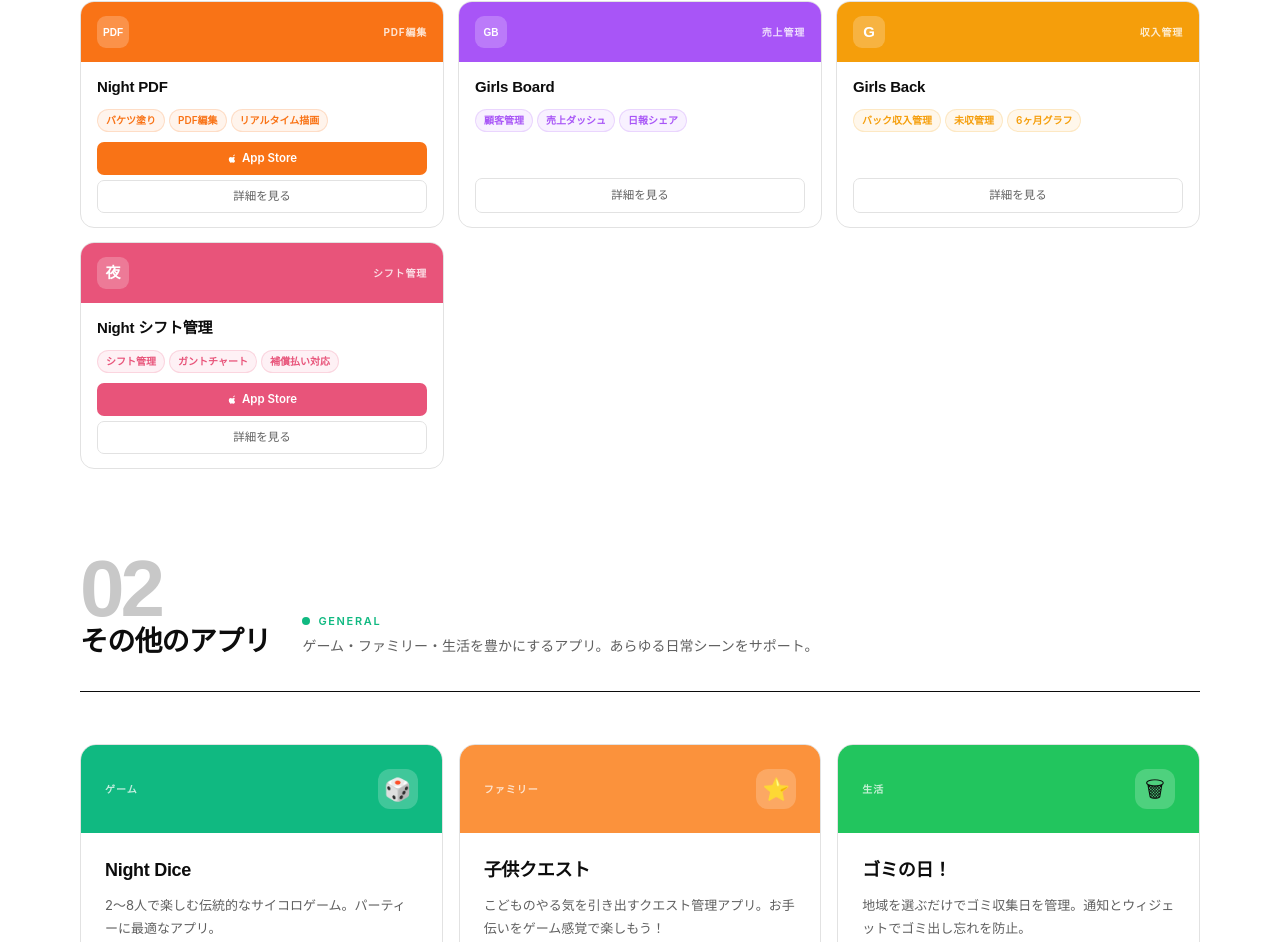
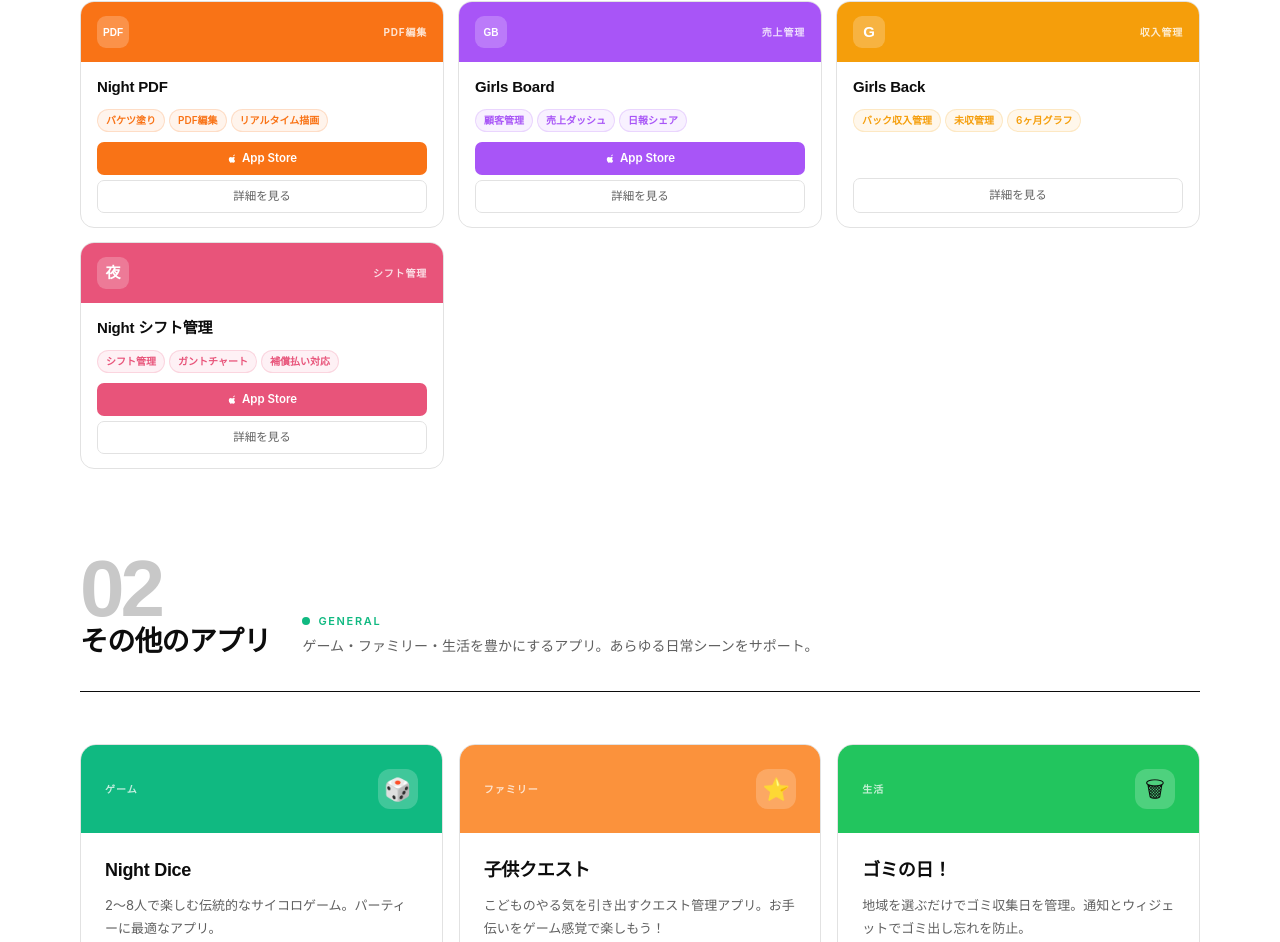
Before and after one commit to elfpoker0301-glitch/NightAppsHP, a Next.js app: page / in a window 1280 px wide. Shown: the part 1402-2344 px from the top of the page. Built offline with nearby package versions, Linux system fonts and the light colour scheme.

Commit message:
Add Girls Board App Store URL

```diff
--- a/src/app/page.tsx
+++ b/src/app/page.tsx
@@ -88,6 +88,7 @@ const nightCards: NightCard[] = [
     category: "売上管理",
     color: "#a855f7", rgb: "168,85,247",
     chips: ["顧客管理", "売上ダッシュ", "日報シェア"],
+    appStoreHref: "https://apps.apple.com/jp/app/girls-board/id6785039885",
   },
   {
     href: "/girls-back",
```
